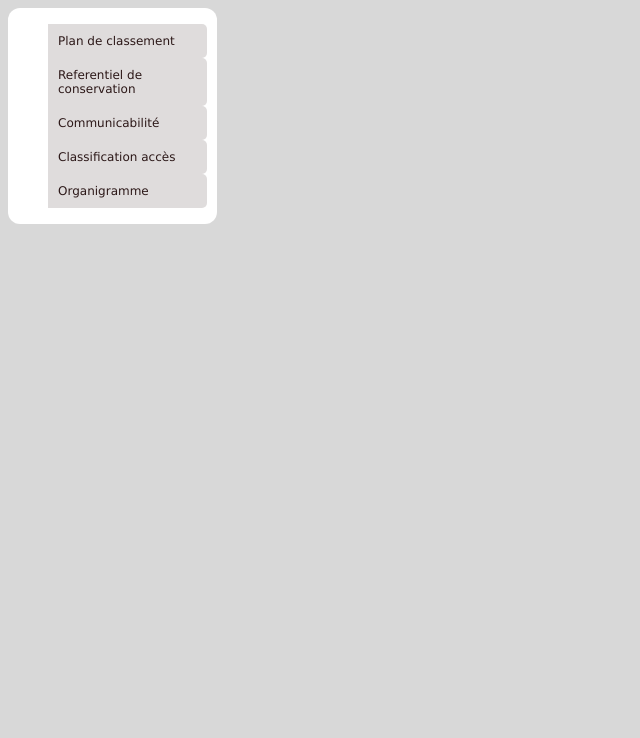
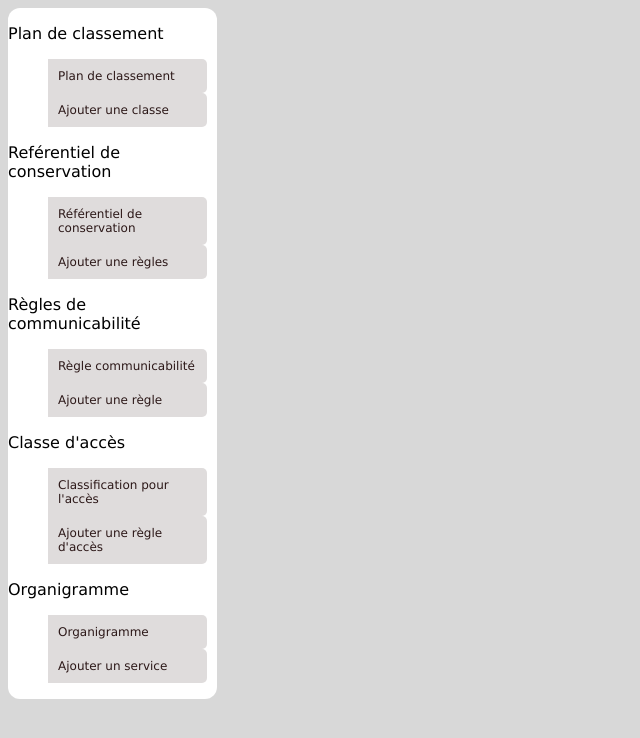
Before and after one commit to omgbwa-yasse/shelves_old, a PHP site: template views/outilsGestion.views.php in a window 1280 px wide. Shown: the top 738 px of the page, without its empty margins (0-640 px from the left). Run offline with PHP 8.4, Linux system fonts and the light colour scheme; the template is opened without the code that fills it, so the values that code supplies are empty.

Commit message:
Mise à jour des outils de gestion

```diff
--- a/views/outilsGestion.views.php
+++ b/views/outilsGestion.views.php
@@ -1,12 +1,32 @@
 <?php
 include "template/sous_menu.inc.php";
-echo '<ul>
-        <li><a href="/'.'../shelves/'.'index?q=outilsGestion&categ=planClassement"/> Plan de classement </a></li>
-        <li><a href="/'.'../shelves/'.'index?q=outilsGestion&categ=retention"/> Referentiel de conservation </a></li>
-        <li><a href="/'.'../shelves/'.'index?q=outilsGestion&categ=communicability"/> Communicabilité </a></li>
-        <li><a href="/'.'../shelves/'.'index?q=outilsGestion&categ=accessClassification"/> Classification accès </a></li>
-        <li><a href="/'.'../shelves/'.'index?q=outilsGestion&categ=organization"/> Organigramme </a></li>
-        </ul>';
+?>
+<p>Plan de classement</p>
+        <ul>
+                <li><a href="../shelves/index.php?q=outilsGestion&categ=planClassement&sub=allClass"> Plan de classement </a></li>
+                <li><a href="../shelves/index.php?q=outilsGestion&categ=planClassement&sub=addClasse"> Ajouter une classe </a></li>
+        </ul>
+<p>Reférentiel de conservation</p>
+        <ul>
+                <li><a href="../shelves/index.php?q=outilsGestion&categ=retention&sub=allDua"> Référentiel de conservation</a></li>
+                <li><a href="../shelves/index.php?q=outilsGestion&categ=retention&sub=addDuaRule"> Ajouter une règles </a></li>
+        </ul>
+<p>Règles de communicabilité</p>
+        <ul>
+                <li><a href="../shelves/index.php?q=outilsGestion&categ=communicability&sub=allCommunicability"> Règle communicabilité </a></li>
+                <li><a href="../shelves/index.php?q=outilsGestion&categ=communicability&sub=addCommunicabilityRule"> Ajouter une règle </a></li>
+        </ul>
+<p>Classe d'accès</p>
+        <ul>
+                <li><a href="../shelves/index.php?q=outilsGestion&categ=accessClassification&sub=allAccess"> Classification pour l'accès </a></li>
+                <li><a href="../shelves/index.php?q=outilsGestion&categ=accessClassification&sub=addAccessRule"> Ajouter une règle d'accès </a></li>
+        </ul>
+<p>Organigramme</p>
+        <ul>
+                <li><a href="../shelves/index.php?q=outilsGestion&categ=organization&sub=allOrganization"> Organigramme </a></li>
+                <li><a href="../shelves/index.php?q=outilsGestion&categ=organization&sub=addOrganization"> Ajouter un service </a></li>
+        </ul>
 
-include "template/container.inc.php";
+<?php
+        include "template/container.inc.php";
 ?>
```
